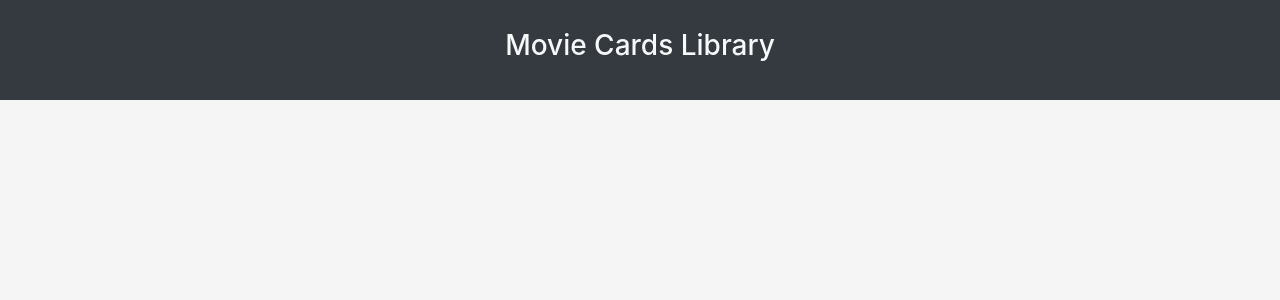
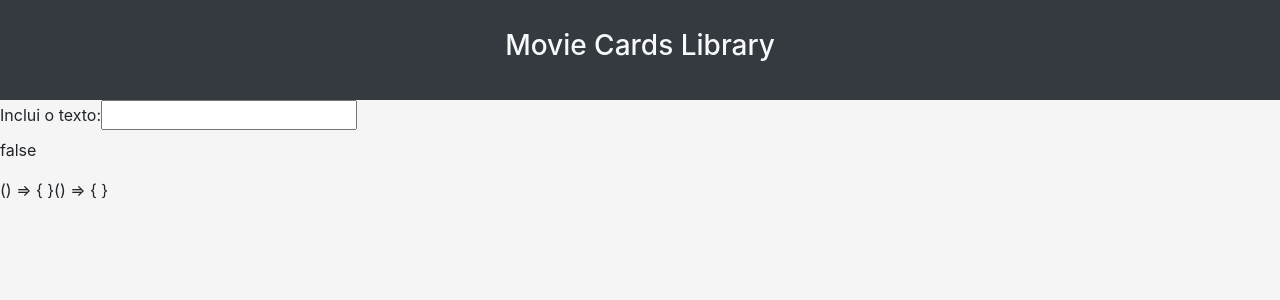
Before and after one commit to thosijulio/trybe-projects, a React (Create React App) app in the folder 2.FRONT-END/12.3-MOVIE-CARDS-LIBRARY-STATEFUL/: page / in a window 1280 px wide. Shown: the top 300 px of the page. Built offline with nearby package versions, Linux system fonts and the light colour scheme.

Commit message:
resolucao exercicio 3

```diff
--- a/2.FRONT-END/12.3-MOVIE-CARDS-LIBRARY-STATEFUL/src/components/SearchBar.jsx
+++ b/2.FRONT-END/12.3-MOVIE-CARDS-LIBRARY-STATEFUL/src/components/SearchBar.jsx
@@ -1,11 +1,41 @@
 import React from 'react';
+import PropTypes from 'prop-types';
 
 class SearchBar extends React.Component {
   render() {
+    const { searchText,
+      onSearchTextChange,
+      bookmarkedOnly,
+      onBookmarkedChange,
+      selectedGenre,
+      onSelectedGenreChange,
+    } = this.props;
+
     return (
-      <form data-testid="search-bar-form" />
+      <form data-testid="search-bar-form">
+        <label htmlFor="text-inp" data-testid="text-input-label">
+          Inclui o texto:
+          <input
+            data-testid="text-input"
+            id="text-inp"
+            value={ searchText }
+            onChange={ onSearchTextChange }
+          />
+        </label>
+        <p>{ bookmarkedOnly + selectedGenre }</p>
+        <p>{ onBookmarkedChange + onSelectedGenreChange }</p>
+      </form>
     );
   }
 }
 
+SearchBar.propTypes = {
+  searchText: PropTypes.string.isRequired,
+  onSearchTextChange: PropTypes.func.isRequired,
+  bookmarkedOnly: PropTypes.bool.isRequired,
+  onBookmarkedChange: PropTypes.func.isRequired,
+  selectedGenre: PropTypes.string.isRequired,
+  onSelectedGenreChange: PropTypes.func.isRequired,
+};
+
 export default SearchBar;
```
